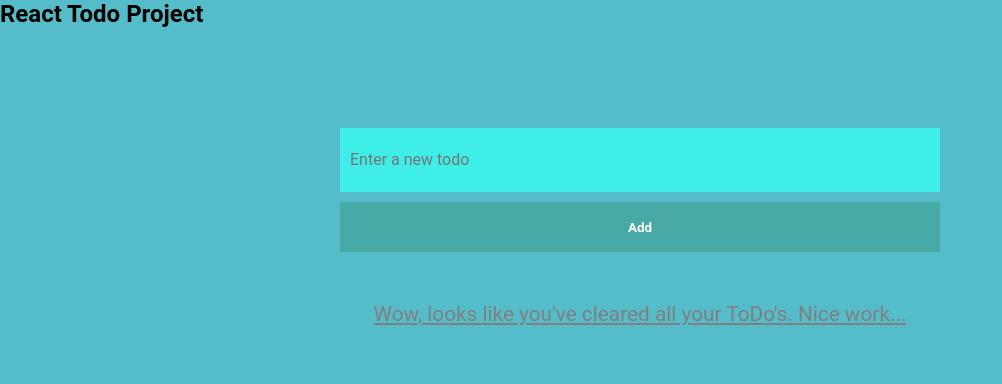
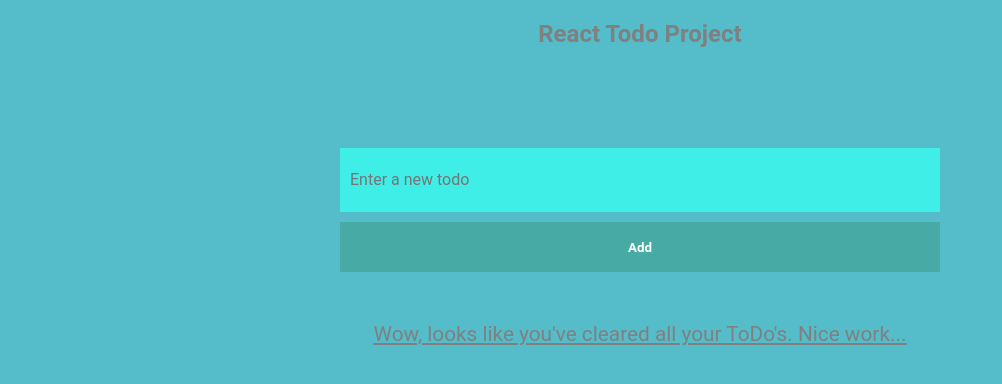
Before and after one commit to JAYMAC1/react-todo, a React (Create React App) app: page / in a window 1280 px wide. Shown: the top 384 px of the page, without its empty margins (0-1002 px from the left). Built offline with nearby package versions, Linux system fonts and the light colour scheme.

Commit message:
styled header

```diff
--- a/src/App.css
+++ b/src/App.css
@@ -6,3 +6,11 @@
   text-align: center;
   text-decoration: underline;
 }
+
+header{
+  width: 600px;
+  margin: auto;
+  text-align: center;
+  margin-top: 20px;
+  color:  #808080;
+}
```
